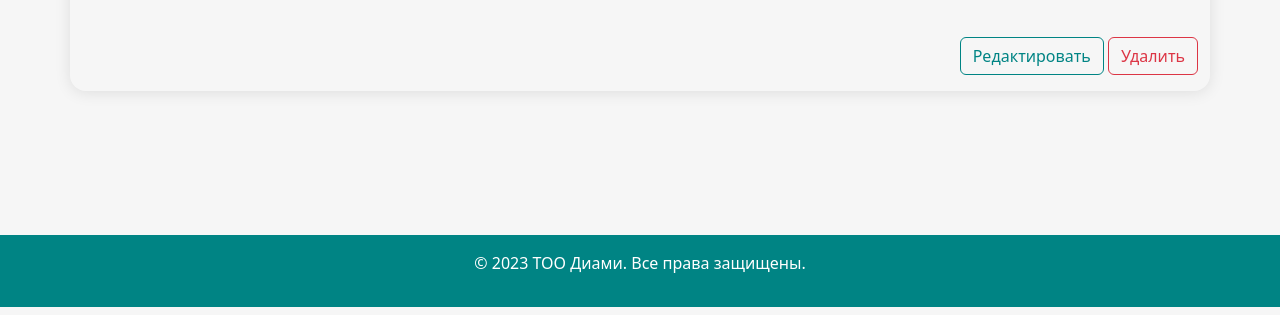
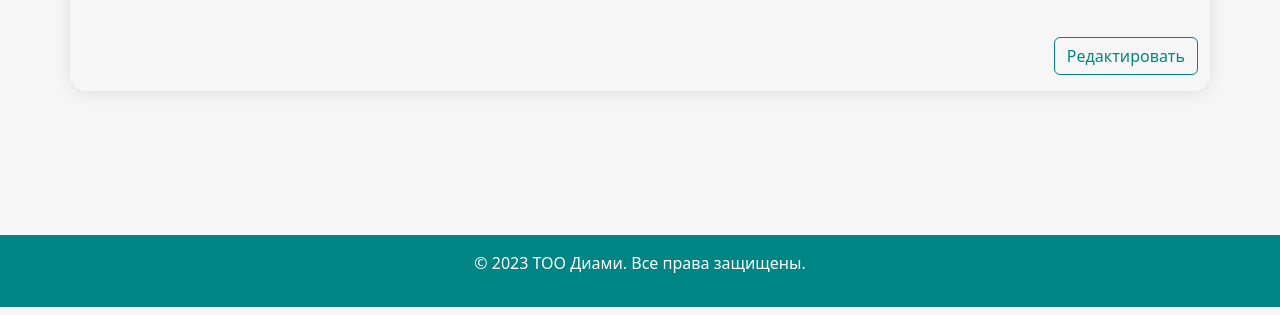
Before and after one commit to aslanqwe/Graduate-work, a Django app: template main/templates/main/details_view.html in a window 1280 px wide. Shown: the part 226-541 px from the top of the page. Run offline with Django 4.2, Linux system fonts and the light colour scheme; the template is opened without the code that fills it, so the values that code supplies are empty; some libraries are stand-ins or nearby versions.

Commit message:
лучше 1 кнопку оставлю для следующей стр

```diff
--- a/main/templates/main/details_view.html
+++ b/main/templates/main/details_view.html
@@ -23,7 +23,6 @@
             <div class="col-md-12 col-sm-12 d-flex justify-content-end ">
                 <p class="text-right align-self-end">
                     <a href="#" class="btn btn-outline-primary">Редактировать</a>
-                    <a href="#" class="btn btn-outline-danger">Удалить</a>
                 </p>
             </div>
         </div>
```
